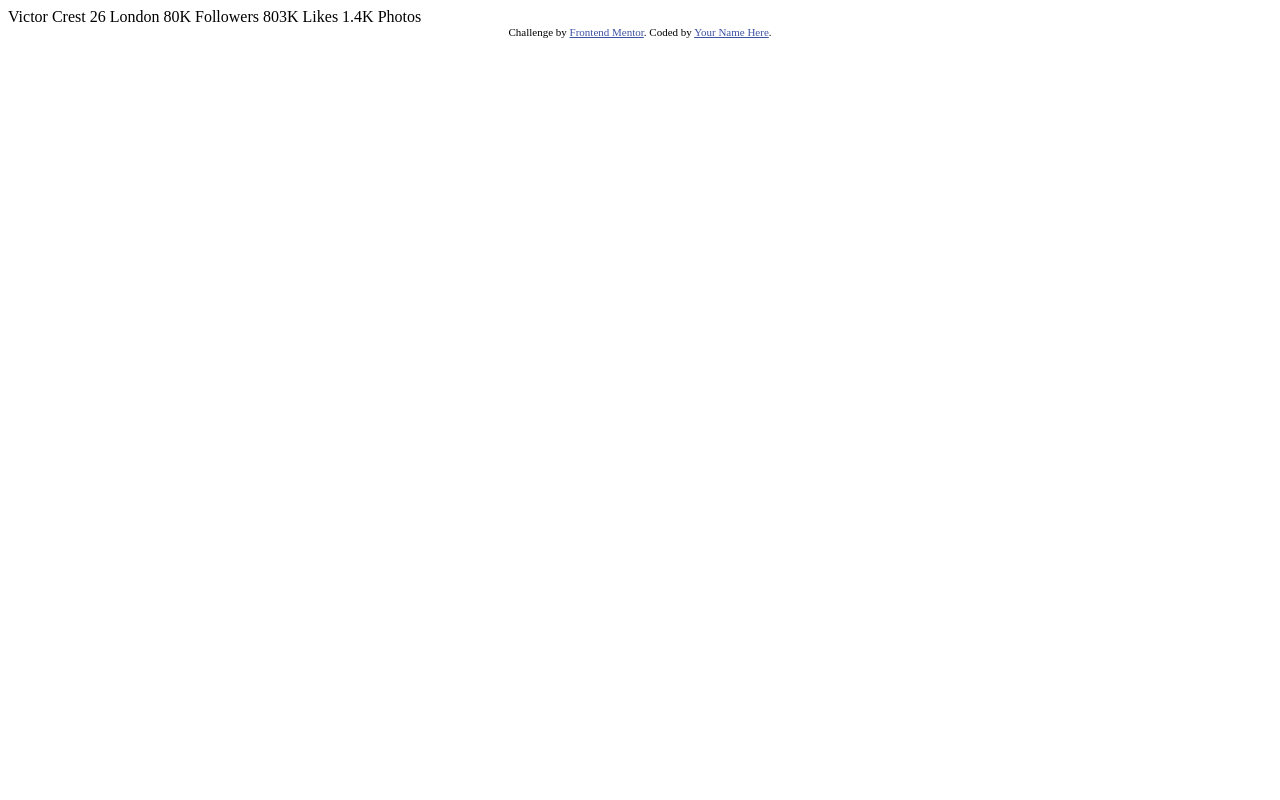
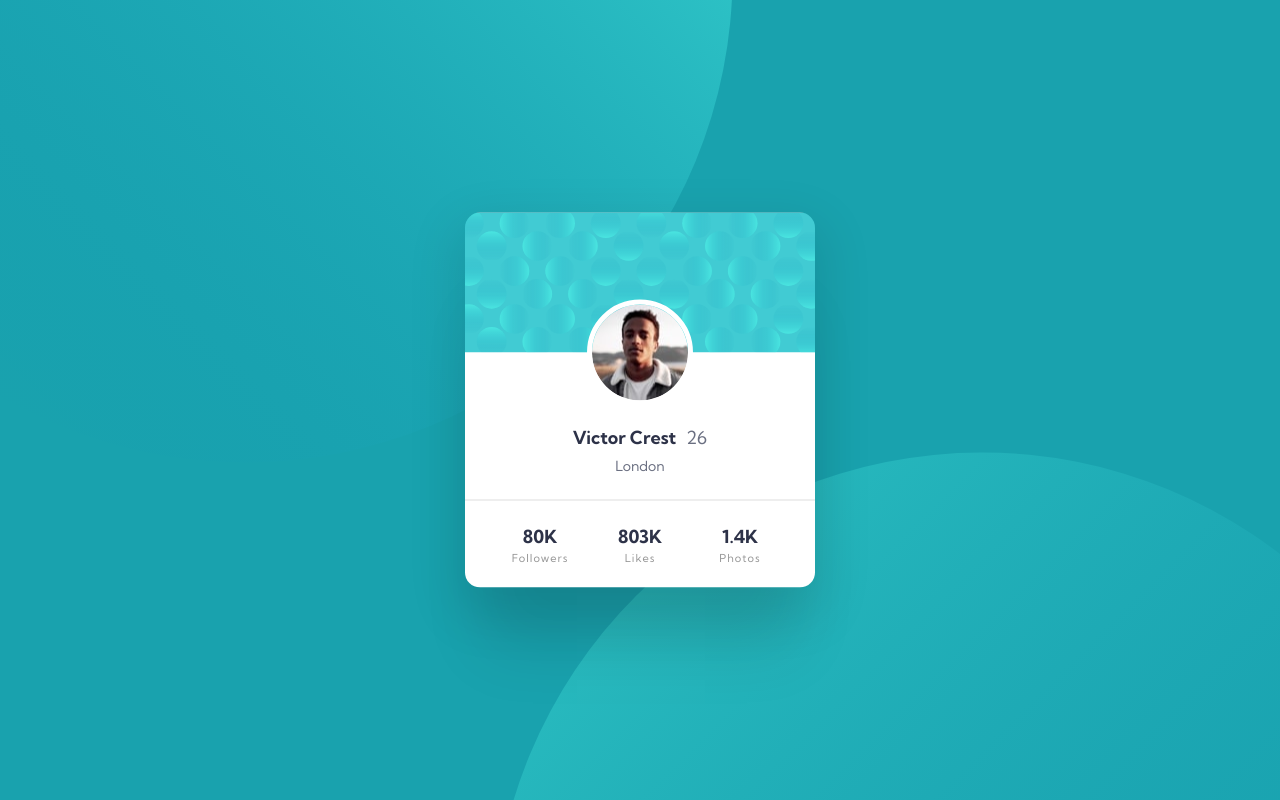
Before and after one commit to AdrianX19/profile-card-component-main, a plain HTML site: page index.html in a window 1280 px wide. Drawn offline with Linux system fonts and the light colour scheme.

Commit message:
Completed

```diff
--- /dev/null
+++ b/css/style.css
@@ -0,0 +1,104 @@
+@import url('https://fonts.googleapis.com/css2?family=Kumbh+Sans:wght@400;700&display=swap');
+
+* {
+    margin: 0;
+    padding: 0;
+    box-sizing: border-box;
+}
+
+:root {
+    --dark-cyan: hsl(185, 75%, 39%);
+    --dark-desaturated-blue: hsl(229, 23%, 23%);
+    --dark-greyish-blue: hsl(227, 10%, 46%);
+    --dark-grey: hsl(0, 0%, 59%);
+}
+
+body {
+    height: 100vh;
+    font-family: 'Kumbh Sans', sans-serif;
+    font-size: 18px;
+    text-align: center;
+    color: var(--dark-desaturated-blue);
+    background: var(--dark-cyan);
+    background-image: url('../images/bg-pattern-top.svg'), url('../images/bg-pattern-bottom.svg');
+    background-repeat: no-repeat;
+    background-position: left -245px top -515px, right -190px bottom -630px;
+}
+
+.card {
+    display: flex;
+    flex-direction: column;
+    position: relative;
+    height: 375px;
+    width: 350px;
+    left: 50%;
+    top: 50%;
+    transform: translate(-50%, -50%);
+    background: white;
+    background-image: url('../images/bg-pattern-card.svg');
+    background-repeat: no-repeat;
+    background-size: contain;
+    border-radius: 15px;
+    box-shadow: 0 20px 50px 10px rgba(0, 0, 0, .10), 0 80px 60px -20px rgba(0, 0, 0, .1);
+}
+
+.card__personal-details {
+    padding: 10px;
+    border-bottom: 1px solid #ddd;
+}
+
+.card__avatar {
+    margin: 82px 0 20px 0;
+    border-radius: 50%;
+    outline: 5px solid white;
+}
+
+.card__name {
+    font-weight: 700;
+}
+
+.card__name span {
+    margin-left: 10px;
+    font-weight: normal;
+    color: var(--dark-greyish-blue);
+}
+
+.card__city {
+    margin: 8px 0 15px 0;
+    font-size: 14px;
+    color: var(--dark-greyish-blue);
+}
+
+.card__stats {
+    flex-grow: 1;
+    display: flex;
+    align-items: center;
+    justify-content: space-around;
+    padding: 0 25px;
+}
+
+.card__stat {
+    flex-basis: 34%;
+}
+
+.card__figure {
+    margin-bottom: 3px;
+    font-weight: 700;
+}
+
+.card__heading {
+    font-size: 11px;
+    color: var(--dark-grey);
+    letter-spacing: 1px;
+}
+
+@media (max-width: 376px) {
+    body {
+        background-position: left -750px top -550px, right -700px bottom -550px;
+    }
+
+    .card {
+        width: 90%;
+        min-width: 270px;
+    }
+}
--- a/index.html
+++ b/index.html
@@ -1,35 +1,37 @@
 <!DOCTYPE html>
 <html lang="en">
+
 <head>
   <meta charset="UTF-8">
-  <meta name="viewport" content="width=device-width, initial-scale=1.0"> <!-- displays site properly based on user's device -->
+  <meta name="viewport" content="width=device-width, initial-scale=1.0">
+  <!-- displays site properly based on user's device -->
+  <title>Frontend Mentor | Profile card component</title>
+  <link rel="icon" type="image/png" sizes="32x32" href="./images/favicon-32x32.png">
+  <link rel="stylesheet" href="css/style.css">
+</head>
 
-  <link rel="icon" type="image/png" sizes="32x32" href="./images/favicon-32x32.png">
+<body>
+  <main class="card">
+    <div class="card__personal-details">
+      <img src="images/image-victor.jpg" alt="Avatar of Victor" class="card__avatar">
+      <p class="card__name">Victor Crest<span>26</span></p>
+      <p class="card__city">London</p>
+    </div>
+    <div class="card__stats">
+      <div class="card__stat">
+        <p class="card__figure">80K</p>
+        <p class="card__heading">Followers</p>
+      </div>
+      <div class="card__stat">
+        <p class="card__figure">803K</p>
+        <p class="card__heading">Likes</p>
+      </div>
+      <div class="card__stat">
+        <p class="card__figure">1.4K</p>
+        <p class="card__heading">Photos</p>
+      </div>
+    </div>
+  </main>
+</body>
 
-  <title>Frontend Mentor | Profile card component</title>
-
-  <!-- Feel free to remove these styles or customise in your own stylesheet 👍 -->
-  <style>
-    .attribution { font-size: 11px; text-align: center; }
-    .attribution a { color: hsl(228, 45%, 44%); }
-  </style>
-</head>
-<body>
-  Victor Crest
-  26
-  London
-
-  80K
-  Followers
-
-  803K
-  Likes
-
-  1.4K
-  Photos
-  <div class="attribution">
-    Challenge by <a href="https://www.frontendmentor.io?ref=challenge" target="_blank">Frontend Mentor</a>.
-    Coded by <a href="#">Your Name Here</a>.
-  </div>
-</body>
 </html>
```
